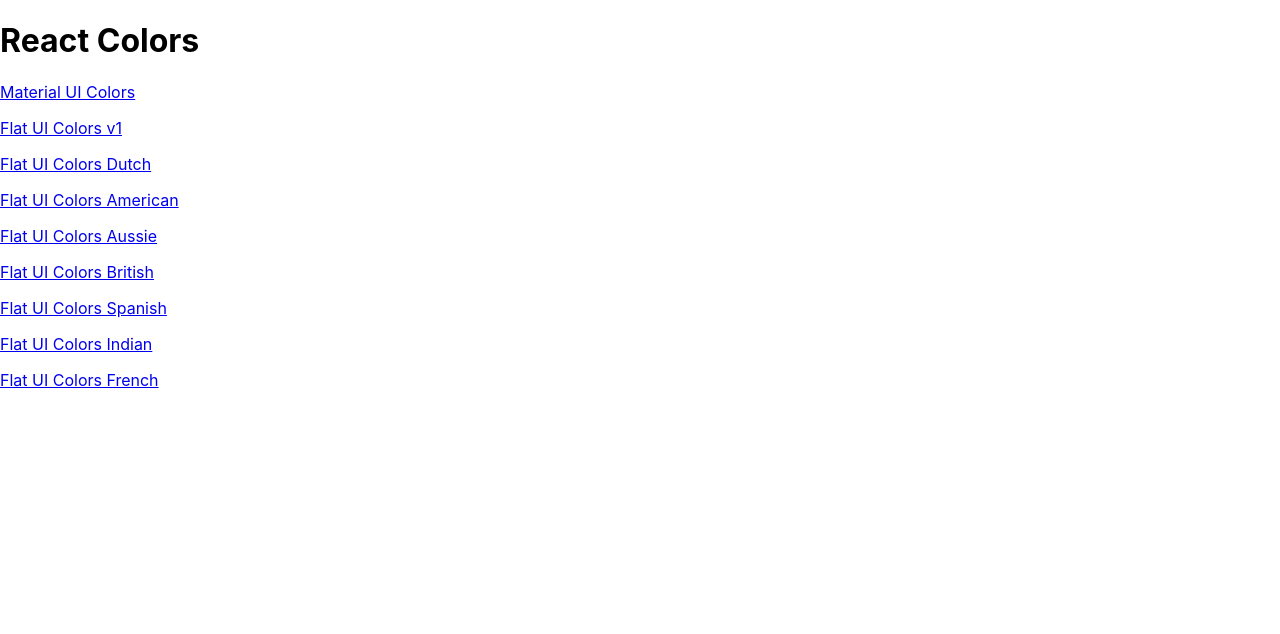
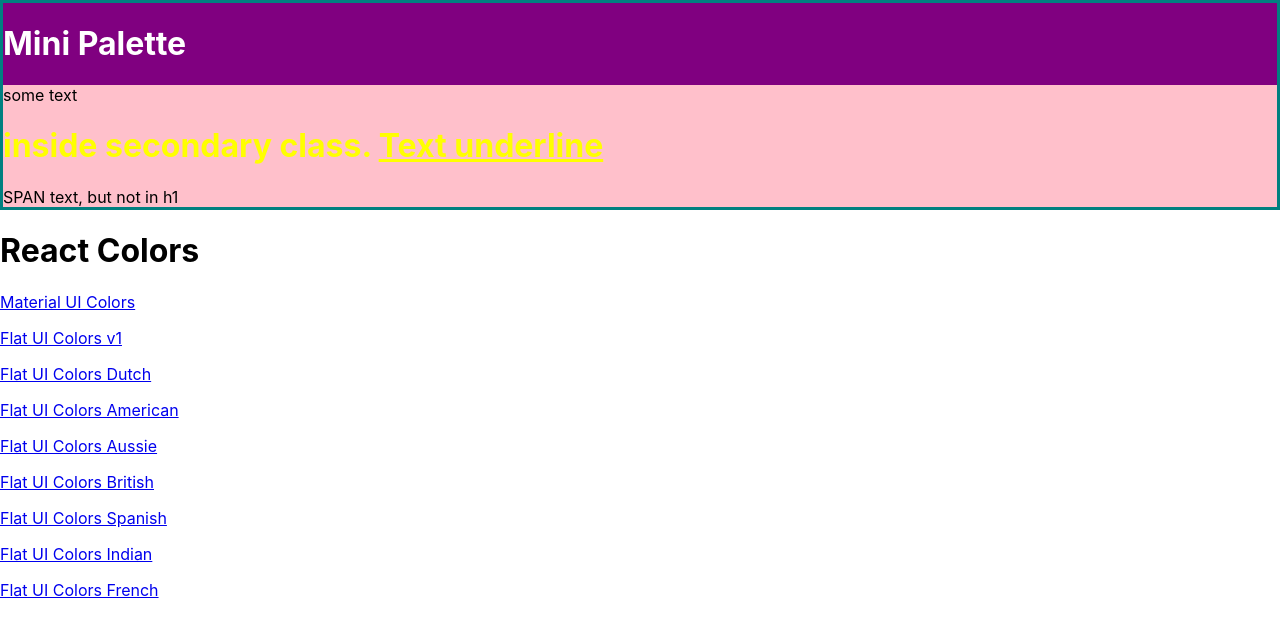
Before and after one commit to ggenute/Color-palette-app, a React (Create React App) app: page / in a window 1280 px wide. Shown: the top 634 px of the page. Built offline with nearby package versions, Linux system fonts and the light colour scheme.

Commit message:
added withStyles from Material-UI and tried some demo styles

```diff
--- a/package.json
+++ b/package.json
@@ -5,6 +5,7 @@
   "dependencies": {
     "@material-ui/core": "^4.0.1",
     "@material-ui/icons": "^4.0.1",
+    "@material-ui/styles": "^4.0.1",
     "chroma-js": "^2.0.3",
     "rc-slider": "^8.6.11",
     "react": "^16.8.6",
--- /dev/null
+++ b/src/MiniPalette.js
@@ -0,0 +1,37 @@
+import React, { Component } from 'react';
+import { withStyles } from '@material-ui/styles';
+
+const styles = {
+  main: {
+    backgroundColor: "purple",
+    border: "3px solid teal",
+    "& h1": {
+      color: "white"
+    }
+  },
+  secondary: {
+    backgroundColor: "pink",
+    "& h1": {
+      color: "yellow",
+      "& span": {
+        textDecoration: "underline"
+      }
+    }
+  }
+}
+
+function MiniPalette(props) {
+  const { classes } = props;
+  return (
+    <div className={classes.main}>
+      <h1>Mini Palette</h1>
+      <div className={classes.secondary}>
+        some text
+        <h1>inside secondary class. <span>Text underline</span></h1>
+        <span>SPAN text, but not in h1</span>
+      </div>
+    </div>
+  )
+}
+
+export default withStyles(styles)(MiniPalette);
--- a/src/PaletteList.js
+++ b/src/PaletteList.js
@@ -1,4 +1,5 @@
 import React, { Component } from 'react';
+import MiniPalette from './MiniPalette';
 import { Link } from 'react-router-dom';
 
 class PaletteList extends Component {
@@ -6,6 +7,7 @@
     const { palettes } = this.props;
     return (
       <div>
+        <MiniPalette />
         <h1>React Colors</h1>
         {palettes.map((palette) => (
           <p>
```
Also changed, not shown: 1 other file (tests, documents, lock files or other folders).
